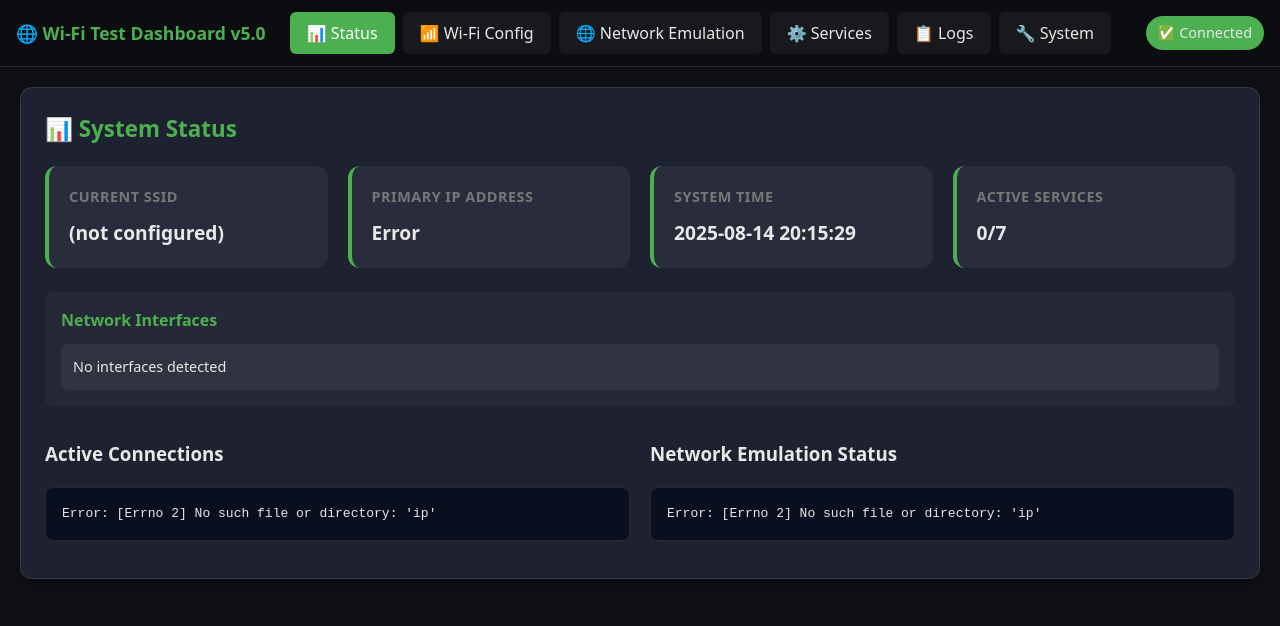
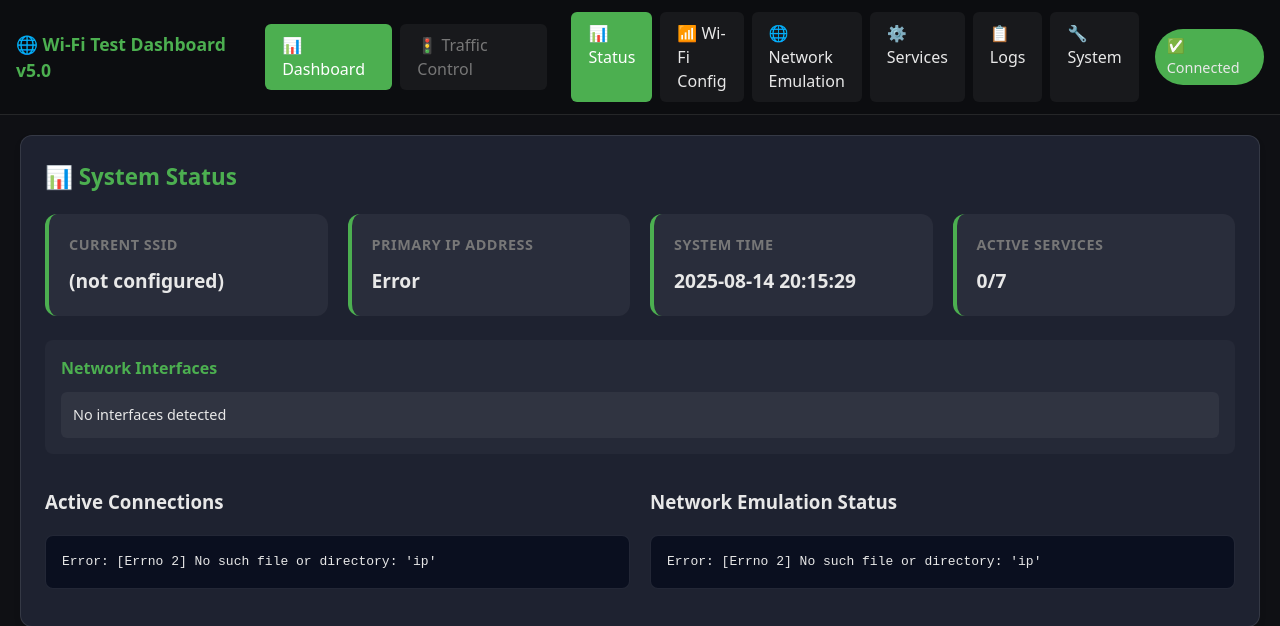
Before and after one commit to danryan06/wifi-dashboard, a Flask app: page / in a window 1280 px wide. Shown: the top 626 px of the page. Run offline with Flask 3, Linux system fonts and the light colour scheme; data that the repository does not hold is empty; parts of the project's set-up code (start-up, migrations or seed data) failed here and were passed over.

Commit message:
Changes to be committed: 	modified:   configs/default_settings.conf 	new file:   scripts/utils/identify-adapters.sh 	modified:   templates/dashboard.html

```diff
--- a/templates/dashboard.html
+++ b/templates/dashboard.html
@@ -41,6 +41,33 @@
             font-size: 1.1em;
             margin-right: 24px;
             color: var(--accent);
+        }
+
+        .nav-links {
+            display: flex;
+            gap: 8px;
+            margin-right: 24px;
+        }
+
+        .nav-link {
+            padding: 8px 16px;
+            border-radius: 6px;
+            background: rgba(255,255,255,0.05);
+            color: var(--muted);
+            text-decoration: none;
+            transition: all 0.2s ease;
+            border: 1px solid transparent;
+        }
+
+        .nav-link:hover {
+            background: rgba(255,255,255,0.1);
+            border-color: var(--accent);
+            color: var(--fg);
+        }
+
+        .nav-link.active {
+            background: var(--accent);
+            color: white;
         }
 
         .tabs {
@@ -447,6 +474,10 @@
 <body>
     <div class="topbar">
         <div class="logo">🌐 Wi-Fi Test Dashboard v5.0</div>
+        <div class="nav-links">
+            <a href="/" class="nav-link active">📊 Dashboard</a>
+            <a href="/traffic_control" class="nav-link">🚦 Traffic Control</a>
+        </div>
         <div class="tabs">
             <div class="tab active" data-tab="status">📊 Status</div>
             <div class="tab" data-tab="wifi">📶 Wi-Fi Config</div>
@@ -655,7 +686,7 @@
             const totalCount = Object.keys(data.service_status || {}).length;
             document.getElementById('active-services').textContent = `${activeCount}/${totalCount}`;
 
-            // Update network interfaces
+            // Update network interfaces (filter out loopback)
             updateNetworkInterfaces(data.system_info?.interfaces || {});
 
             // Update text areas
@@ -685,13 +716,23 @@
                 return;
             }
 
-            container.innerHTML = Object.entries(interfaces).map(([iface, addrs]) => {
+            // Filter out loopback interface
+            const filteredInterfaces = Object.entries(interfaces).filter(([iface, addrs]) =>
+                iface !== 'lo' && !iface.includes('loopback')
+            );
+
+            if (filteredInterfaces.length === 0) {
+                container.innerHTML = '<div class="interface-item">No network interfaces detected</div>';
+                return;
+            }
+
+            container.innerHTML = filteredInterfaces.map(([iface, addrs]) => {
                 const cleanAddrs = addrs.filter(addr => !addr.includes('127.0.0.1') && !addr.includes('::1'));
                 const displayAddr = cleanAddrs.length > 0 ? cleanAddrs[0].split('/')[0] : 'No IP';
 
                 return `
                     <div class="interface-item">
-                        <div class="interface-name">${iface}</div>
+                        <div class="interface-name">${iface.toUpperCase()}</div>
                         <div class="interface-ip">${displayAddr}</div>
                     </div>
                 `;
@@ -814,7 +855,6 @@
             if (!confirm('Restart NetworkManager? This may cause temporary disconnection.')) return;
             try {
                 showMessage('Restarting NetworkManager...', 'info');
-                // This would need a backend endpoint
                 setTimeout(() => showMessage('NetworkManager restart completed', 'success'), 3000);
             } catch (error) {
                 showMessage(`Error: ${error.message}`, 'error');
```
Also changed, not shown: 2 other files.
